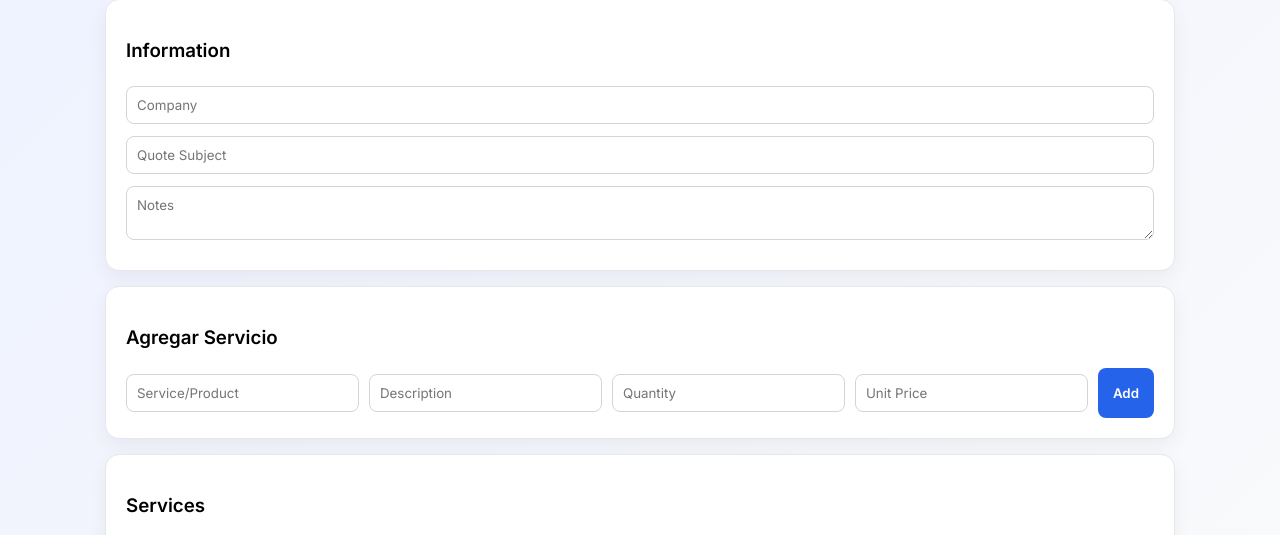
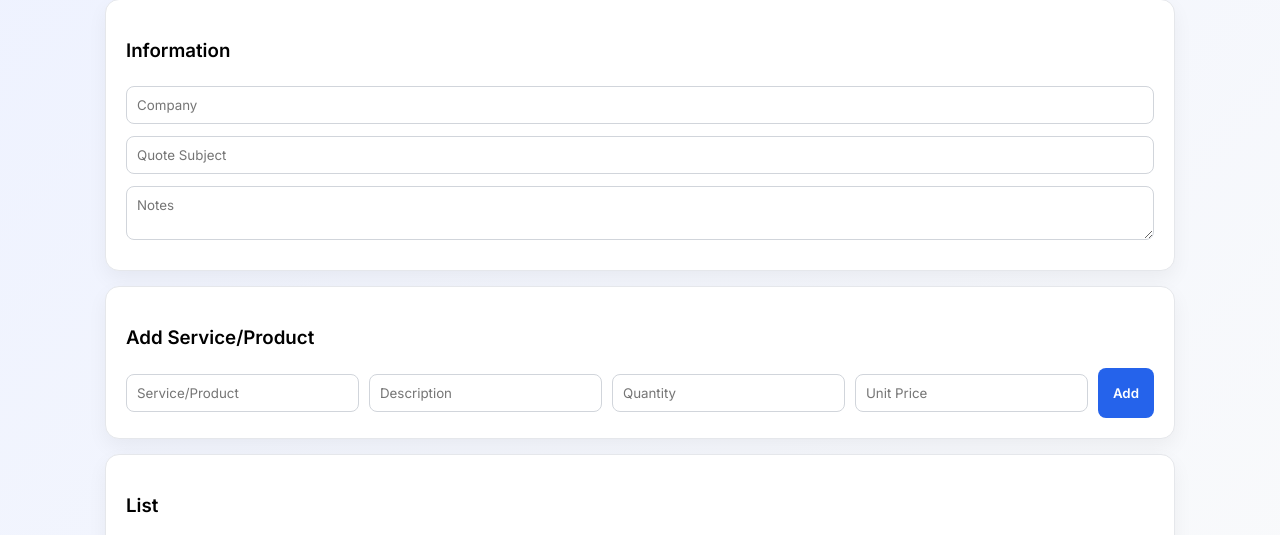
Before and after one commit to gabrielzr601/cotizador-web, a Flask app: page / in a window 1280 px wide. Shown: the part 100-635 px from the top of the page. Run offline with Flask 3, Linux system fonts and the light colour scheme.

Commit message:
en ingles modificado

```diff
--- a/templates/index.html
+++ b/templates/index.html
@@ -181,7 +181,7 @@
 
     <!-- PRODUCTOS -->
     <div class="card">
-        <h3>Agregar Servicio</h3>
+        <h3>Add Service/Product</h3>
 
         <div class="row">
             <input name="servicio" placeholder="Service/Product">
@@ -195,7 +195,7 @@
 
     <!-- TABLA -->
     <div class="card">
-        <h3>Services</h3>
+        <h3>List</h3>
 
         <table>
             <thead>
```
